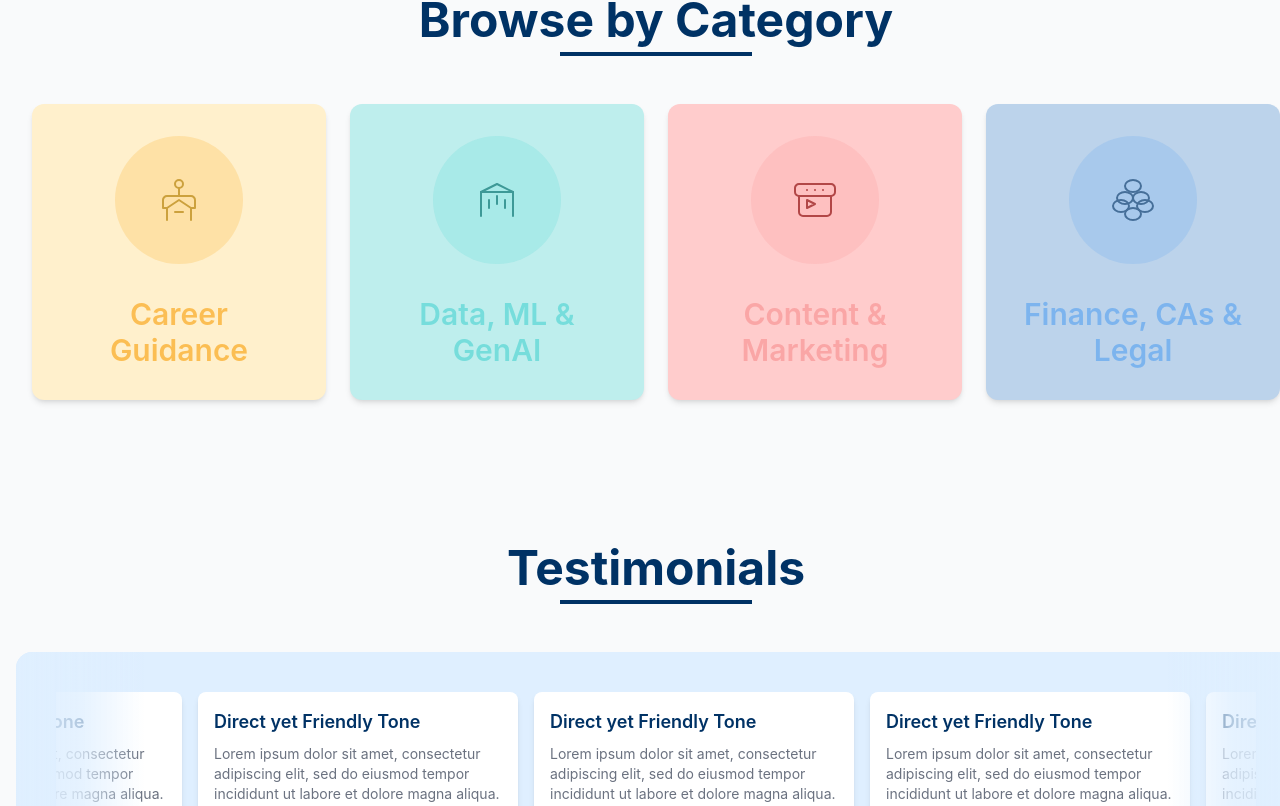
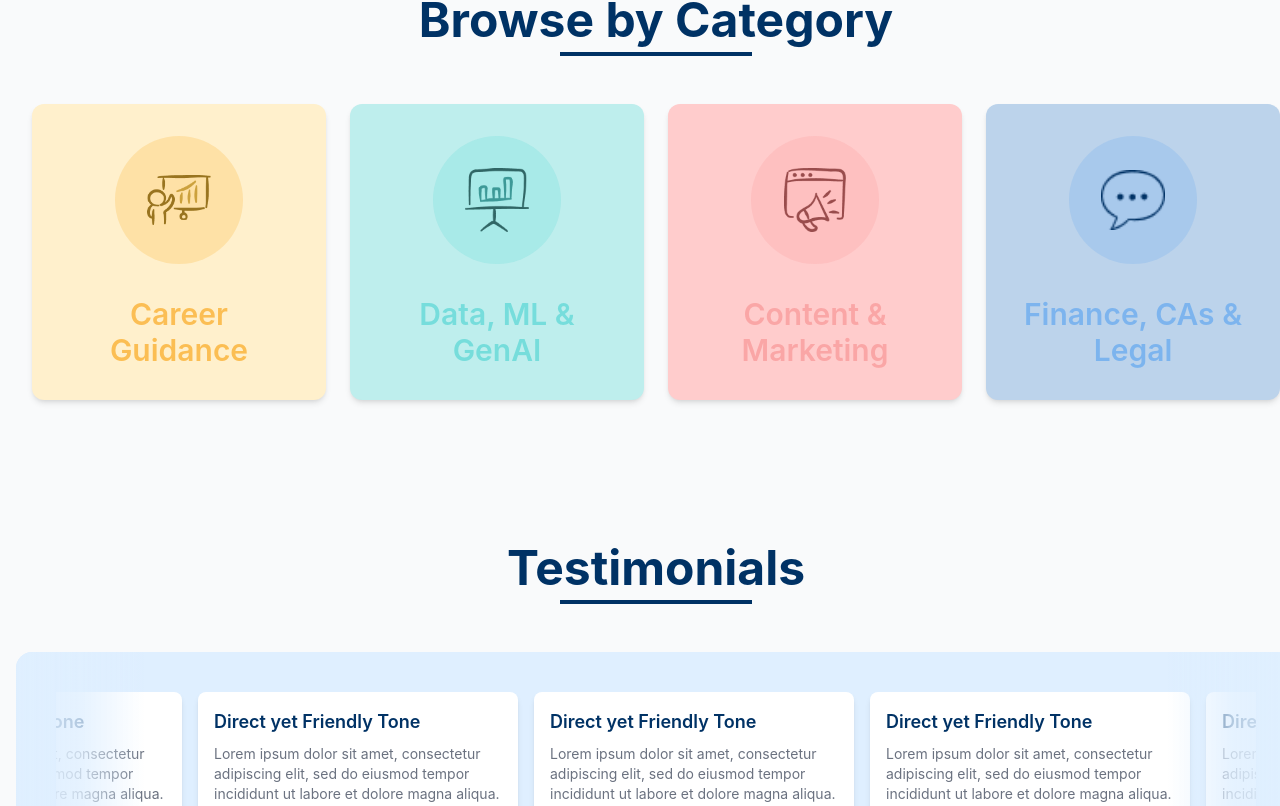
Before and after one commit to shourya0-0/IndieGuru, a React (Vite) app: page / in a window 1280 px wide. Shown: the part 2468-3274 px from the top of the page. Built offline with nearby package versions, Linux system fonts and the light colour scheme.

Commit message:
changes to browse

```diff
--- a/src/components/catrgory-browser.jsx
+++ b/src/components/catrgory-browser.jsx
@@ -14,153 +14,33 @@ const CategoryBrowser = () => {
       title: "Career Guidance",
       color: "#fff0cc",
       iconColor: "#fbb236",
-      icon: (
-        <svg width="48" height="48" viewBox="0 0 48 48" fill="none" xmlns="http://www.w3.org/2000/svg">
-          <path
-            d="M24 12C26.2091 12 28 10.2091 28 8C28 5.79086 26.2091 4 24 4C21.7909 4 20 5.79086 20 8C20 10.2091 21.7909 12 24 12Z"
-            stroke="#cca13d"
-            strokeWidth="2"
-            strokeLinecap="round"
-            strokeLinejoin="round"
-          />
-          <path
-            d="M12 32H8V24C8 22.9391 8.42143 21.9217 9.17157 21.1716C9.92172 20.4214 10.9391 20 12 20H36C37.0609 20 38.0783 20.4214 38.8284 21.1716C39.5786 21.9217 40 22.9391 40 24V32H36"
-            stroke="#cca13d"
-            strokeWidth="2"
-            strokeLinecap="round"
-            strokeLinejoin="round"
-          />
-          <path d="M24 12V20" stroke="#cca13d" strokeWidth="2" strokeLinecap="round" strokeLinejoin="round" />
-          <path
-            d="M12 44V32L24 24L36 32V44"
-            stroke="#cca13d"
-            strokeWidth="2"
-            strokeLinecap="round"
-            strokeLinejoin="round"
-          />
-          <path d="M20 36H28" stroke="#cca13d" strokeWidth="2" strokeLinecap="round" strokeLinejoin="round" />
-        </svg>
-      ),
+      iconPath: "/group.png",
     },
     {
       id: "data",
       title: "Data, ML & GenAI",
       color: "#beeeed",
       iconColor: "#65d9d7",
-      icon: (
-        <svg width="48" height="48" viewBox="0 0 48 48" fill="none" xmlns="http://www.w3.org/2000/svg">
-          <path
-            d="M8 40V16L24 8L40 16V40"
-            stroke="#3d9997"
-            strokeWidth="2"
-            strokeLinecap="round"
-            strokeLinejoin="round"
-          />
-          <path d="M24 20V28" stroke="#3d9997" strokeWidth="2" strokeLinecap="round" strokeLinejoin="round" />
-          <path d="M16 24V32" stroke="#3d9997" strokeWidth="2" strokeLinecap="round" strokeLinejoin="round" />
-          <path d="M32 24V32" stroke="#3d9997" strokeWidth="2" strokeLinecap="round" strokeLinejoin="round" />
-          <path d="M8 16H40" stroke="#3d9997" strokeWidth="2" strokeLinecap="round" strokeLinejoin="round" />
-        </svg>
-      ),
+      iconPath: "/group-1.png",
     },
     {
       id: "content",
       title: "Content & Marketing",
       color: "#ffcccc",
       iconColor: "#f99d9d",
-      icon: (
-        <svg width="48" height="48" viewBox="0 0 48 48" fill="none" xmlns="http://www.w3.org/2000/svg">
-          <path
-            d="M32 8H40C41.0609 8 42.0783 8.42143 42.8284 9.17157C43.5786 9.92172 44 10.9391 44 12V16C44 17.0609 43.5786 18.0783 42.8284 18.8284C42.0783 19.5786 41.0609 20 40 20H32"
-            stroke="#b24747"
-            strokeWidth="2"
-            strokeLinecap="round"
-            strokeLinejoin="round"
-          />
-          <path
-            d="M32 8H8C6.93913 8 5.92172 8.42143 5.17157 9.17157C4.42143 9.92172 4 10.9391 4 12V16C4 17.0609 4.42143 18.0783 5.17157 18.8284C5.92172 19.5786 6.93913 20 8 20H32"
-            stroke="#b24747"
-            strokeWidth="2"
-            strokeLinecap="round"
-            strokeLinejoin="round"
-          />
-          <path
-            d="M8 20V36C8 37.0609 8.42143 38.0783 9.17157 38.8284C9.92172 39.5786 10.9391 40 12 40H36C37.0609 40 38.0783 39.5786 38.8284 38.8284C39.5786 38.0783 40 37.0609 40 36V20"
-            stroke="#b24747"
-            strokeWidth="2"
-            strokeLinecap="round"
-            strokeLinejoin="round"
-          />
-          <path d="M16 14H16.01" stroke="#b24747" strokeWidth="2" strokeLinecap="round" strokeLinejoin="round" />
-          <path d="M24 14H24.01" stroke="#b24747" strokeWidth="2" strokeLinecap="round" strokeLinejoin="round" />
-          <path d="M32 14H32.01" stroke="#b24747" strokeWidth="2" strokeLinecap="round" strokeLinejoin="round" />
-          <path
-            d="M24 28L16 32V24L24 28Z"
-            stroke="#b24747"
-            strokeWidth="2"
-            strokeLinecap="round"
-            strokeLinejoin="round"
-          />
-        </svg>
-      ),
+      iconPath: "/group-2.png",
     },
     {
       id: "finance",
       title: "Finance, CAs & Legal",
       color: "#bcd3eb",
       iconColor: "#6dadef",
-      icon: (
-        <svg width="48" height="48" viewBox="0 0 48 48" fill="none" xmlns="http://www.w3.org/2000/svg">
-          <path
-            d="M24 16C28.4183 16 32 13.3137 32 10C32 6.68629 28.4183 4 24 4C19.5817 4 16 6.68629 16 10C16 13.3137 19.5817 16 24 16Z"
-            stroke="#466f99"
-            strokeWidth="2"
-            strokeLinecap="round"
-            strokeLinejoin="round"
-          />
-          <path
-            d="M16 28C20.4183 28 24 25.3137 24 22C24 18.6863 20.4183 16 16 16C11.5817 16 8 18.6863 8 22C8 25.3137 11.5817 28 16 28Z"
-            stroke="#466f99"
-            strokeWidth="2"
-            strokeLinecap="round"
-            strokeLinejoin="round"
-          />
-          <path
-            d="M32 28C36.4183 28 40 25.3137 40 22C40 18.6863 36.4183 16 32 16C27.5817 16 24 18.6863 24 22C24 25.3137 27.5817 28 32 28Z"
-            stroke="#466f99"
-            strokeWidth="2"
-            strokeLinecap="round"
-            strokeLinejoin="round"
-          />
-          <path
-            d="M12 36C16.4183 36 20 33.3137 20 30C20 26.6863 16.4183 24 12 24C7.58172 24 4 26.6863 4 30C4 33.3137 7.58172 36 12 36Z"
-            stroke="#466f99"
-            strokeWidth="2"
-            strokeLinecap="round"
-            strokeLinejoin="round"
-          />
-          <path
-            d="M36 36C40.4183 36 44 33.3137 44 30C44 26.6863 40.4183 24 36 24C31.5817 24 28 26.6863 28 30C28 33.3137 31.5817 36 36 36Z"
-            stroke="#466f99"
-            strokeWidth="2"
-            strokeLinecap="round"
-            strokeLinejoin="round"
-          />
-          <path
-            d="M24 44C28.4183 44 32 41.3137 32 38C32 34.6863 28.4183 32 24 32C19.5817 32 16 34.6863 16 38C16 41.3137 19.5817 44 24 44Z"
-            stroke="#466f99"
-            strokeWidth="2"
-            strokeLinecap="round"
-            strokeLinejoin="round"
-          />
-        </svg>
-      ),
+      iconPath: "/group-2-1.png",
     },
   ]
 
   const handleCategoryClick = (categoryId) => {
     setSelectedCategory(categoryId === selectedCategory ? null : categoryId)
-    // Here you would typically navigate or filter content based on the selected category
     console.log(`Category selected: ${categoryId}`)
   }
 
@@ -195,12 +75,16 @@ const CategoryBrowser = () => {
                   className="w-32 h-32 rounded-full flex items-center justify-center mb-8"
                   style={{ backgroundColor: `${category.iconColor}40` }}
                 >
-                  {category.icon}
+                  <img
+                    src={category.iconPath}
+                    alt={category.title}
+                    className="w-16 h-16 object-contain"
+                  />
                 </div>
                 <h3
                   className="text-2xl md:text-3xl font-semibold text-center"
                   style={{
-                    color: category.iconColor.replace("40", ""),
+                    color: category.iconColor,
                     opacity: hoveredCategory === category.id || selectedCategory === category.id ? 1 : 0.8,
                   }}
                 >
```
